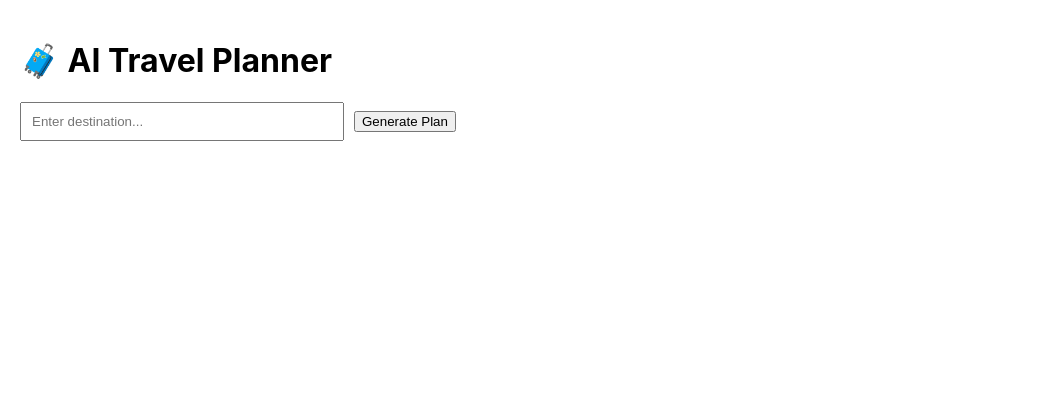
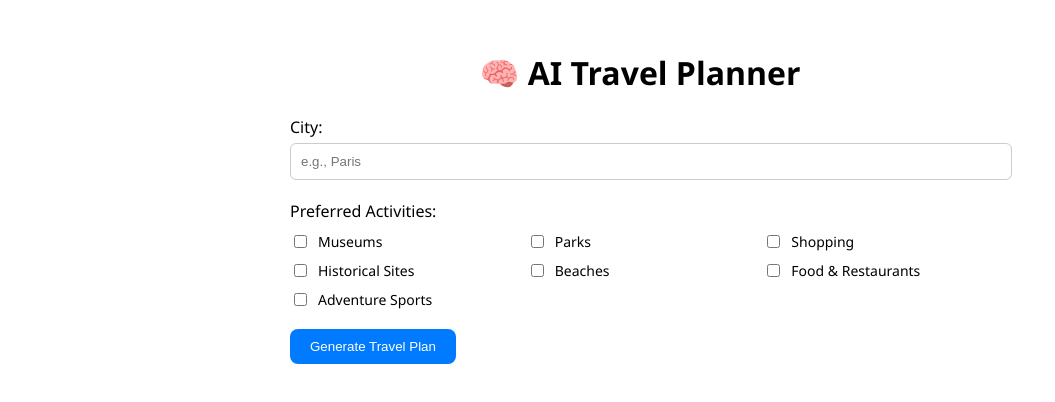
Before and after one commit to Amonaquel/Travella, a React (Create React App) app in the folder travella-frontend/: page / in a window 1280 px wide. Shown: the top 402 px of the page, without its empty margins (0-1055 px from the left). Built offline with nearby package versions, Linux system fonts and the light colour scheme.

Commit message:
Front-end modification Added The Preffered Places Features

```diff
--- a/travella-frontend/src/App.css
+++ b/travella-frontend/src/App.css
@@ -1,38 +1,51 @@
-.App {
+
+.app-container {
+  max-width: 700px;
+  margin: 0 auto;
+  padding: 30px;
+  font-family: "Segoe UI", sans-serif;
+}
+
+.app-title {
   text-align: center;
 }
 
-.App-logo {
-  height: 40vmin;
-  pointer-events: none;
+.input-style {
+  width: 100%;
+  padding: 10px;
+  border-radius: 6px;
+  border: 1px solid #ccc;
+  margin-top: 5px;
 }
 
-@media (prefers-reduced-motion: no-preference) {
-  .App-logo {
-    animation: App-logo-spin infinite 20s linear;
-  }
+.button-style {
+  padding: 10px 20px;
+  background-color: #007bff;
+  color: #fff;
+  border: none;
+  border-radius: 8px;
+  cursor: pointer;
 }
 
-.App-header {
-  background-color: #282c34;
-  min-height: 100vh;
-  display: flex;
-  flex-direction: column;
-  align-items: center;
-  justify-content: center;
-  font-size: calc(10px + 2vmin);
-  color: white;
+.response-box {
+  margin-top: 30px;
+  background-color: #f8f8f8;
+  padding: 20px;
+  border-radius: 10px;
+  white-space: pre-wrap;
+  line-height: 1.6;
 }
 
-.App-link {
-  color: #61dafb;
+.checkbox-grid {
+  display: grid;
+  grid-template-columns: repeat(auto-fill, minmax(200px, 1fr));
+  gap: 10px;
+  margin-top: 10px;
 }
 
-@keyframes App-logo-spin {
-  from {
-    transform: rotate(0deg);
-  }
-  to {
-    transform: rotate(360deg);
-  }
+.checkbox-item {
+  display: flex;
+  align-items: center;
+  gap: 8px;
+  font-size: 14px;
 }
--- a/travella-frontend/src/App.js
+++ b/travella-frontend/src/App.js
@@ -1,31 +1,101 @@
 import React, { useState } from "react";
 import axios from "axios";
+import "./App.css";
 
 function App() {
-  const [prompt, setPrompt] = useState("");
+  const [city, setCity] = useState("");
+  const [selectedActivities, setSelectedActivities] = useState([]);
   const [response, setResponse] = useState("");
+  const [loading, setLoading] = useState(false);
 
-  const askAI = async () => {
-    const res = await axios.post("http://localhost:5000/api/ask", {
-      prompt: `Create a 3-day travel itinerary for someone visiting ${prompt}`
-    });
-    setResponse(res.data.reply);
+  const activities = [
+    "Museums",
+    "Parks",
+    "Shopping",
+    "Historical Sites",
+    "Beaches",
+    "Food & Restaurants",
+    "Adventure Sports"
+  ];
+
+  const toggleActivity = (activity) => {
+    setSelectedActivities((prev) =>
+      prev.includes(activity)
+        ? prev.filter((a) => a !== activity)
+        : [...prev, activity]
+    );
+  };
+
+  const generatePlan = async () => {
+    if (!city) return alert("Please enter a city.");
+    if (selectedActivities.length === 0)
+      return alert("Please select at least one activity.");
+
+    setLoading(true);
+    setResponse("");
+
+    const activityList = selectedActivities.join(", ");
+    const prompt = `Create a 3-day travel itinerary for visiting ${city}. The person is interested in: ${activityList}. Include suggestions for morning, afternoon, and evening activities. Make it detailed but easy to follow.`;
+
+    try {
+      const res = await axios.post("https://localhost:5000/api/ask", {
+        prompt,
+      });
+      setResponse(res.data.reply);
+    } catch (err) {
+      console.error(err);
+      setResponse("An error occurred. Please try again.");
+    } finally {
+      setLoading(false);
+    }
   };
 
   return (
-    <div style={{ padding: "20px" }}>
-      <h1>🧳 AI Travel Planner</h1>
-      <input
-        type="text"
-        placeholder="Enter destination..."
-        value={prompt}
-        onChange={(e) => setPrompt(e.target.value)}
-        style={{ padding: "10px", width: "300px", marginRight: "10px" }}
-      />
-      <button onClick={askAI}>Generate Plan</button>
-      <pre style={{ whiteSpace: "pre-wrap", marginTop: "20px" }}>{response}</pre>
+    <div className="app-container">
+      <h1 className="app-title">🧠 AI Travel Planner</h1>
+
+      <div style={{ marginBottom: "20px" }}>
+        <label>City:</label>
+        <input
+          type="text"
+          placeholder="e.g., Paris"
+          value={city}
+          onChange={(e) => setCity(e.target.value)}
+          className="input-style"
+        />
+      </div>
+
+      <div style={{ marginBottom: "20px" }}>
+        <label>Preferred Activities:</label>
+        <div className="checkbox-grid">
+          {activities.map((activity) => (
+            <label key={activity} className="checkbox-item">
+              <input
+                type="checkbox"
+                checked={selectedActivities.includes(activity)}
+                onChange={() => toggleActivity(activity)}
+              />
+              {activity}
+            </label>
+          ))}
+        </div>
+      </div>
+
+      <button
+        onClick={generatePlan}
+        disabled={loading}
+        className="button-style"
+      >
+        {loading ? "Generating..." : "Generate Travel Plan"}
+      </button>
+
+      {response && (
+        <div className="response-box">
+          {response}
+        </div>
+      )}
     </div>
   );
 }
 
-export default App;
+export default App;
```
Also changed, not shown: 1 other file (tests, documents, lock files or other folders).
